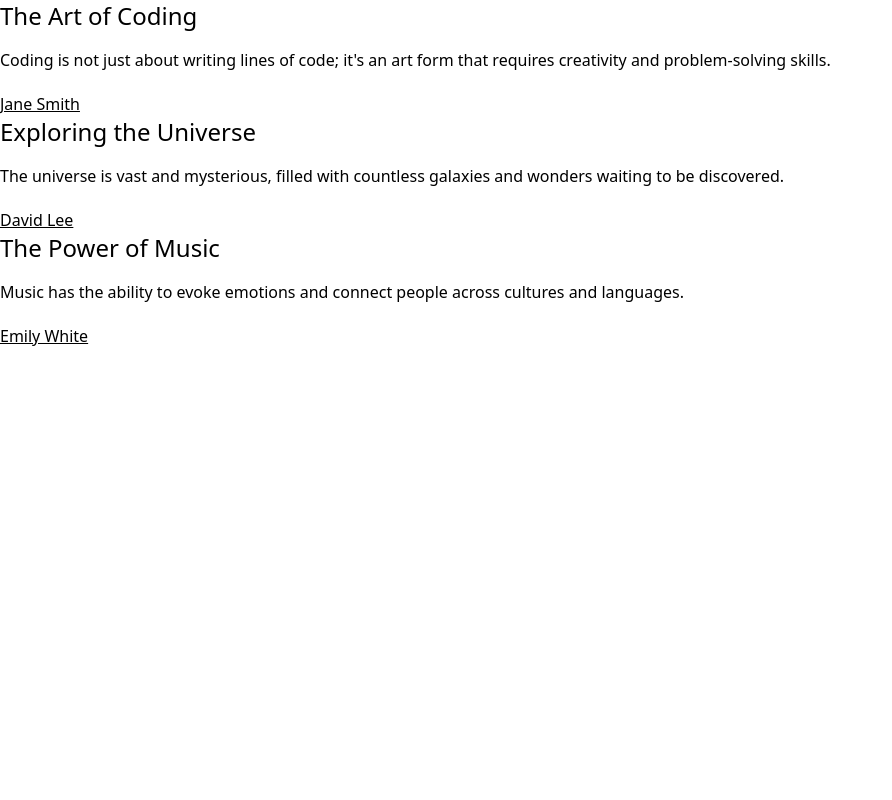
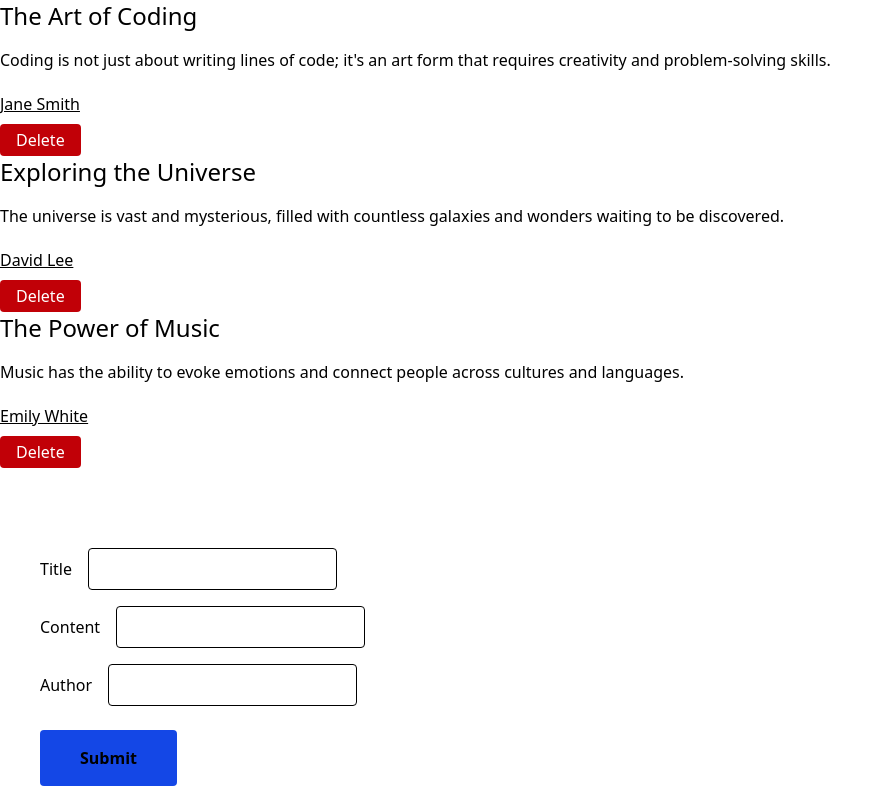
Before and after one commit to zura445/splitter, a React (Vite) app: page / in a window 1280 px wide. Shown: the whole page, without its empty margins (0-892 px from the left). Built offline with nearby package versions, Linux system fonts and the light colour scheme.

Commit message:
create post add and delete

```diff
--- a/src/App.jsx
+++ b/src/App.jsx
@@ -1,17 +1,70 @@
+import { useState } from "react";
 import Info from "./Info.json";
 
 function App() {
+  const [title, setTitle] = useState("");
+  const [content, setContent] = useState("");
+  const [author, setAuthore] = useState("");
+  const [postData, setPostData] = useState(Info);
+
+  const handleSubmit = (event) => {
+    event.preventDefault();
+    setPostData((prevPosts) => [...prevPosts, { title, content, author }]);
+  };
+
+  const handleDelete = (id) => {
+    setPostData((prevPosts) => prevPosts.filter((item) => item.id !== id));
+  };
+
   return (
     <>
       <div className="">
-        {Info.map((list, index) => (
+        {postData.map((list, index) => (
           <div className="" key={index}>
             <h1 className="text-2xl">{list.title}</h1>
-            <p className="mt-4">{list.text}</p>
+            <p className="mt-4">{list.content}</p>
             <p className="mt-5 underline">{list.author}</p>
+            <button
+              onClick={() => handleDelete(list.id)}
+              className="bg-red-700 text-white px-4 py-1 rounded mt-2 cursor-pointer"
+            >
+              Delete
+            </button>
           </div>
         ))}
       </div>
+      <form onSubmit={handleSubmit} className="ml-10 mt-20">
+        <div className="">
+          <label htmlFor="">Title</label>
+          <input
+            onChange={(event) => setTitle(event.target.value)}
+            className="border ml-4 p-2 rounded"
+            type="text"
+          />
+        </div>
+        <div className="mt-4">
+          <label htmlFor="">Content</label>
+          <input
+            onChange={(event) => setContent(event.target.value)}
+            className="border ml-4 p-2 rounded"
+            type="text"
+          />
+        </div>
+        <div className="mt-4">
+          <label htmlFor="">Author</label>
+          <input
+            onChange={(event) => setAuthore(event.target.value)}
+            className="border ml-4 p-2 rounded"
+            type="text"
+          />
+        </div>
+        <button
+          className="px-10 py-4 bg-blue-700 font-bold rounded mt-6 cursor-pointer"
+          type="submit"
+        >
+          Submit
+        </button>
+      </form>
     </>
   );
 }
--- a/src/Info.json
+++ b/src/Info.json
@@ -1,17 +1,20 @@
 [
   {
     "title": "The Art of Coding",
-    "text": "Coding is not just about writing lines of code; it's an art form that requires creativity and problem-solving skills.",
-    "author": "Jane Smith"
+    "content": "Coding is not just about writing lines of code; it's an art form that requires creativity and problem-solving skills.",
+    "author": "Jane Smith",
+    "id": 1
   },
   {
     "title": "Exploring the Universe",
-    "text": "The universe is vast and mysterious, filled with countless galaxies and wonders waiting to be discovered.",
-    "author": "David Lee"
+    "content": "The universe is vast and mysterious, filled with countless galaxies and wonders waiting to be discovered.",
+    "author": "David Lee",
+    "id": 2
   },
   {
     "title": "The Power of Music",
-    "text": "Music has the ability to evoke emotions and connect people across cultures and languages.",
-    "author": "Emily White"
+    "content": "Music has the ability to evoke emotions and connect people across cultures and languages.",
+    "author": "Emily White",
+    "id": 3
   }
 ]
```
